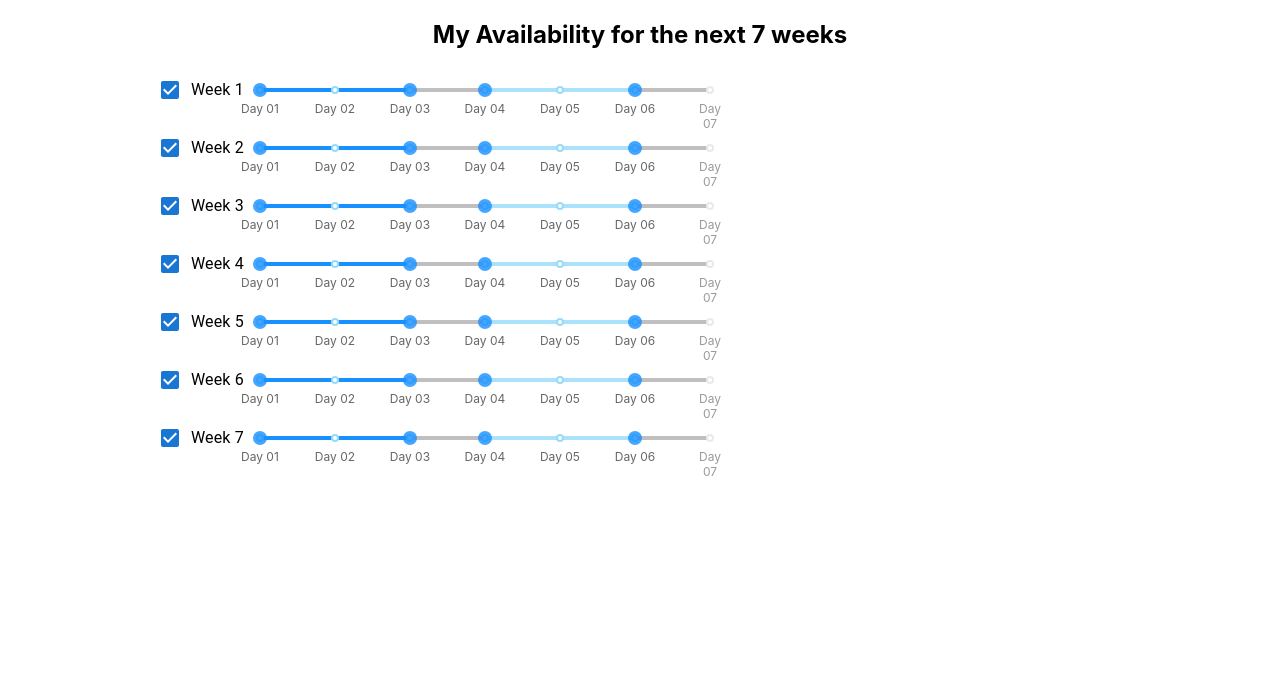
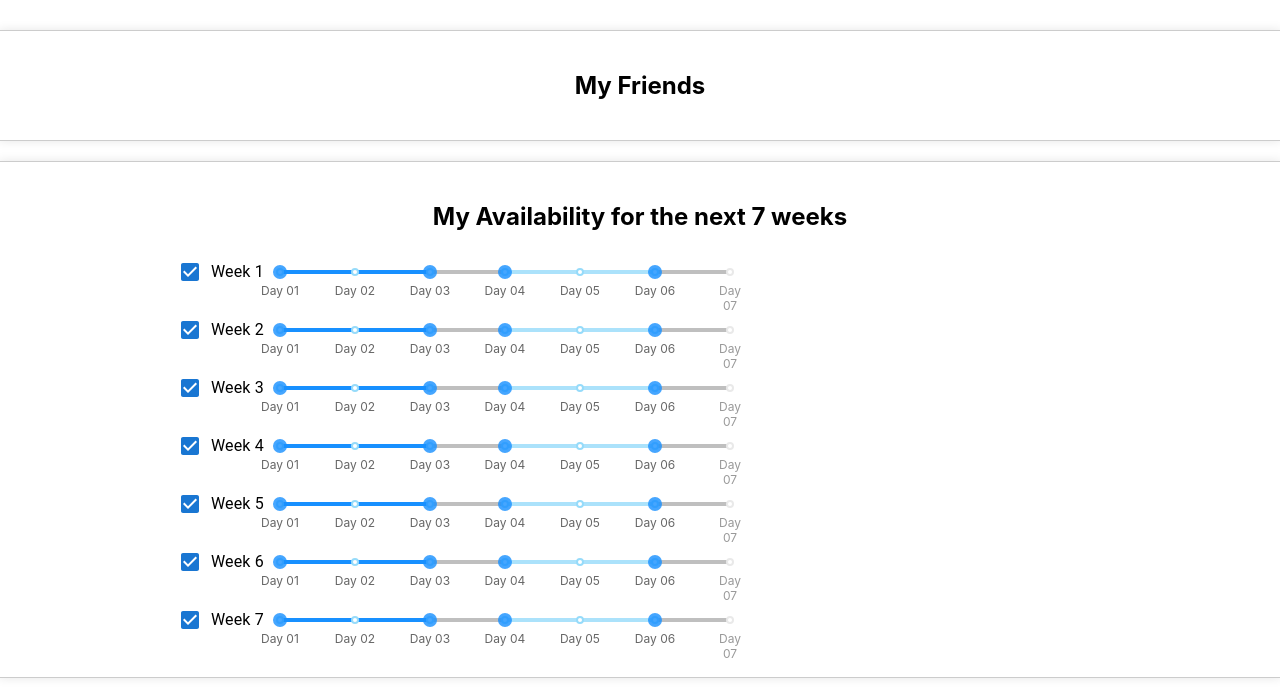
Before and after one commit to shashperera/stafftribes-challenge, a React (Create React App) app: page / in a window 1280 px wide. Shown: the top 696 px of the page. Built offline with nearby package versions, Linux system fonts and the light colour scheme.

Commit message:
Intial friends availability results

```diff
--- a/src/App.css
+++ b/src/App.css
@@ -1,6 +1,22 @@
 .App {
   text-align: center;
+  display: flex;
+  flex-direction: column; /* Updated to column */
+  justify-content: space-around;
+  align-items: center; /* Center the cards horizontally */
+  padding: 20px;
 }
+
+.card {
+  background-color: #fff;
+  border: 1px solid #ccc;
+  padding: 20px;
+  margin: 10px;
+  box-shadow: 0 0 10px rgba(0, 0, 0, 0.1);
+  width: 100%; /* Optional: Set a fixed width for the cards */
+}
+
+
 
 .App-logo {
   height: 40vmin;
--- a/src/App.js
+++ b/src/App.js
@@ -1,19 +1,20 @@
+import React from 'react';
 import './App.css';
-import AvailabilityResults from './components/AvailabilityResults';
+import AvailabilityResults from './components/FriendsAvailability/AvailabilityResults';
 import DayAvailability from './components/DayAvailability/DayAvailability';
-
-
 
 function App() {
   return (
     <div className="App">
-      <div class="cardresults">
-        {/* <AvailabilityResults/> */}
+      <div className="card">
+        <h2>My Friends</h2>
+        <AvailabilityResults />
       </div>
-     <div>
-      <h2> My Availability for the next 7 weeks</h2>
-      <DayAvailability/>
-     </div>
+
+      <div className="card">
+        <h2>My Availability for the next 7 weeks</h2>
+        <DayAvailability />
+      </div>
     </div>
   );
 }
--- /dev/null
+++ b/src/components/FriendsAvailability/AvailabilityResults.js
@@ -0,0 +1,13 @@
+import React from 'react';
+import Box from '@mui/material/Box';
+
+
+function AvailabilityResults() {
+
+
+  return (
+    <div></div>
+  );
+}
+
+export default AvailabilityResults;
```
Also changed, not shown: src/components/AvailabilitySlider.js (deleted, +0 -78 lines), src/components/AvailabilityResults.js (deleted).
